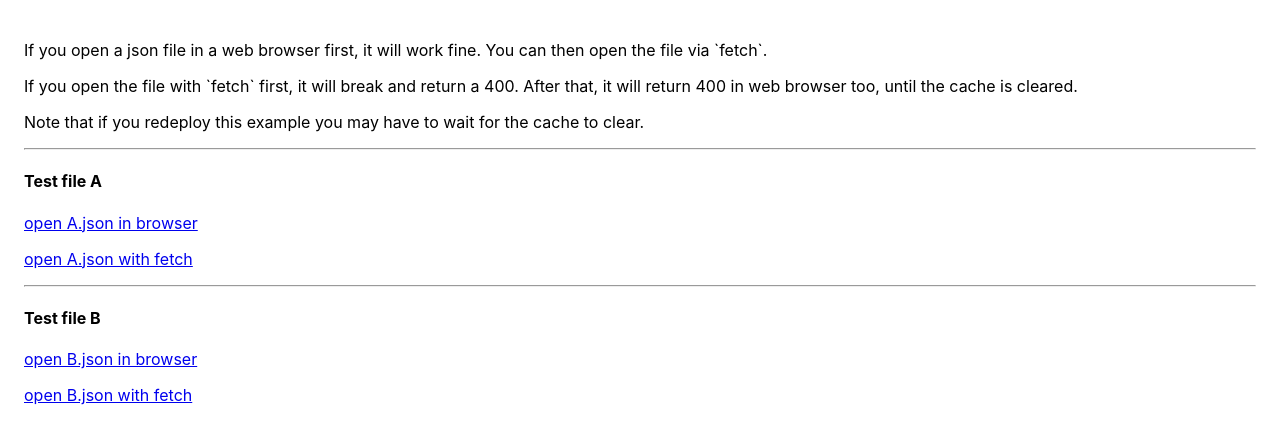
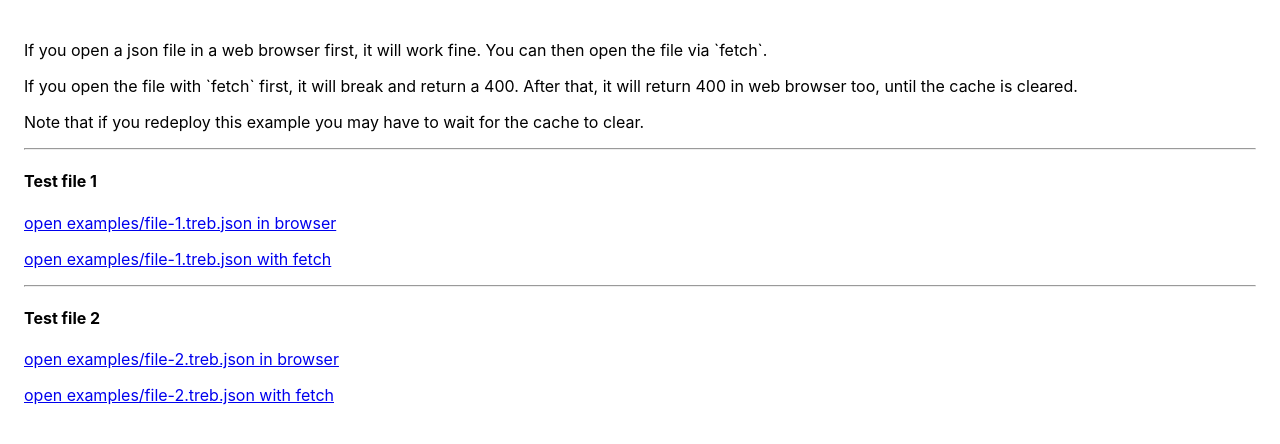
Before and after one commit to duncanwerner/do-static-test, a plain HTML site: page index.html in a window 1280 px wide. Drawn offline with Linux system fonts and the light colour scheme.

Commit message:
restructure to model app

```diff
--- a/index.html
+++ b/index.html
@@ -34,26 +34,26 @@ body {
 
 <hr/>
 
-<h4>Test file A</h4>
+<h4>Test file 1</h4>
 
 <p>
-  <a href='A.json' target='_blank'>open A.json in browser</a>
+  <a href='examples/file-1.treb.json' target='_blank'>open examples/file-1.treb.json in browser</a>
 </p>
 
 <p>
-  <a href='#' class='fetch' data-file='A.json'>open A.json with fetch</a>
+  <a href='#' class='fetch' data-file='examples/file-1.treb.json'>open examples/file-1.treb.json with fetch</a>
 </p>
 
 <hr/>
 
-<h4>Test file B</h4>
+<h4>Test file 2</h4>
 
 <p>
-  <a href='B.json' target='_blank'>open B.json in browser</a>
+  <a href='examples/file-2.treb.json' target='_blank'>open examples/file-2.treb.json in browser</a>
 </p>
 
 <p>
-  <a href='#' class='fetch' data-file='B.json'>open B.json with fetch</a>
+  <a href='#' class='fetch' data-file='examples/file-2.treb.json'>open examples/file-2.treb.json with fetch</a>
 </p>
 
 <script>
```
Also changed, not shown: examples/file-1.treb.json (renamed from A.json), examples/file-2.treb.json (renamed from B.json).
